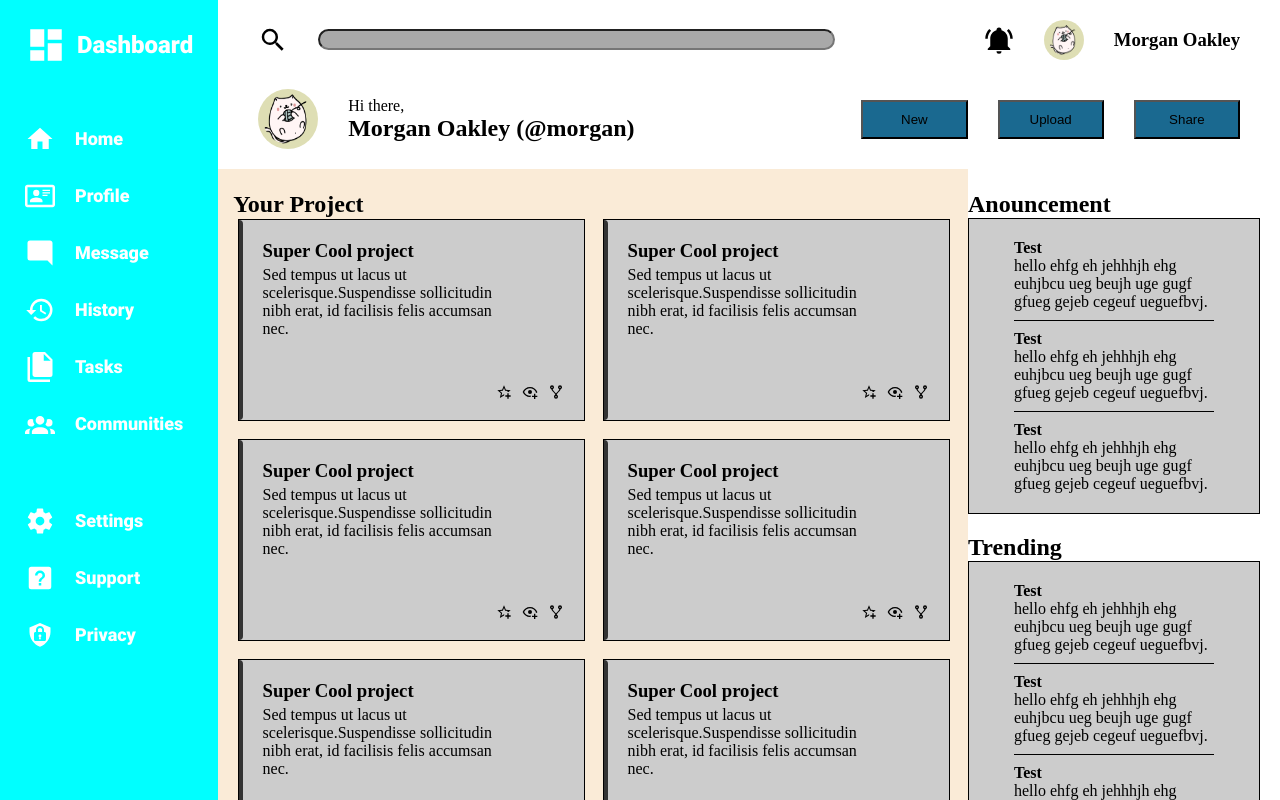
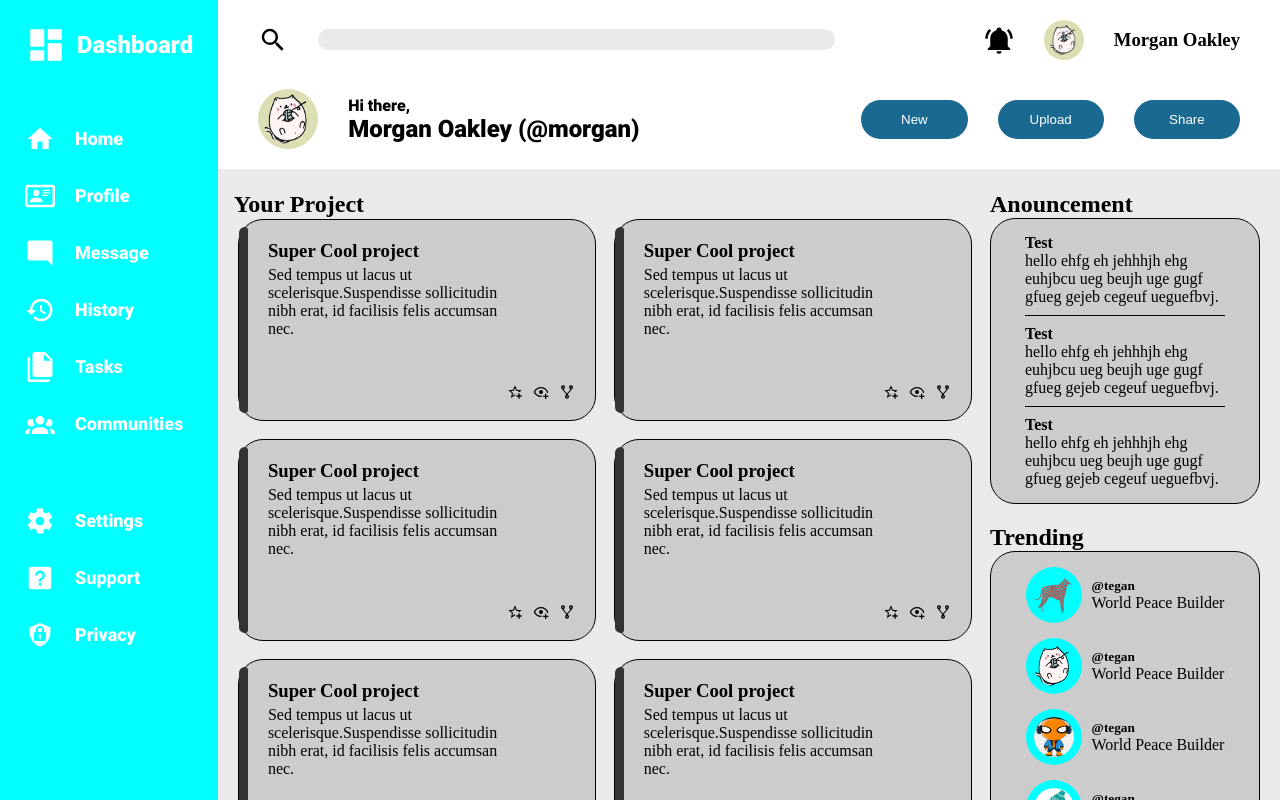
Before and after one commit to OMAR-DIB/odion_intermediate_design, a plain HTML site: page admin_dashboard/index.html in a window 1280 px wide. Drawn offline with Linux system fonts and the light colour scheme; files whose address does not match are found by name.

Commit message:
more ui && color needed

```diff
--- a/admin_dashboard/index.html
+++ b/admin_dashboard/index.html
@@ -41,11 +41,19 @@
             <p class="set-font-aside">Message</p>
           </div>
           <div class="icon">
-            <img src="icons/history.svg" class="aside-icon white" alt="history" />
+            <img
+              src="icons/history.svg"
+              class="aside-icon white"
+              alt="history"
+            />
             <p class="set-font-aside">History</p>
           </div>
           <div class="icon">
-            <img src="icons/file-multiple.svg" class="aside-icon white" alt="tasks" />
+            <img
+              src="icons/file-multiple.svg"
+              class="aside-icon white"
+              alt="tasks"
+            />
             <p class="set-font-aside">Tasks</p>
           </div>
           <div class="icon">
@@ -63,7 +71,11 @@
             <p class="set-font-aside">Settings</p>
           </div>
           <div class="icon">
-            <img src="icons/help-box.svg" class="aside-icon white" alt="support" />
+            <img
+              src="icons/help-box.svg"
+              class="aside-icon white"
+              alt="support"
+            />
             <p class="set-font-aside">Support</p>
           </div>
           <div class="icon">
@@ -288,38 +300,61 @@
               <div class="box large first">
                 <div class="anounces">
                   <h4>Test</h4>
-                  <p>hello ehfg eh jehhhjh ehg euhjbcu ueg beujh uge gugf gfueg gejeb cegeuf ueguefbvj.</p>
+                  <p>
+                    hello ehfg eh jehhhjh ehg euhjbcu ueg beujh uge gugf gfueg
+                    gejeb cegeuf ueguefbvj.
+                  </p>
                 </div>
                 <div class="line"></div>
                 <div class="anounces">
                   <h4>Test</h4>
-                  <p>hello ehfg eh jehhhjh ehg euhjbcu ueg beujh uge gugf gfueg gejeb cegeuf ueguefbvj.</p>
+                  <p>
+                    hello ehfg eh jehhhjh ehg euhjbcu ueg beujh uge gugf gfueg
+                    gejeb cegeuf ueguefbvj.
+                  </p>
                 </div>
                 <div class="line"></div>
                 <div class="anounces">
                   <h4>Test</h4>
-                  <p>hello ehfg eh jehhhjh ehg euhjbcu ueg beujh uge gugf gfueg gejeb cegeuf ueguefbvj.</p>
+                  <p>
+                    hello ehfg eh jehhhjh ehg euhjbcu ueg beujh uge gugf gfueg
+                    gejeb cegeuf ueguefbvj.
+                  </p>
                 </div>
               </div>
             </div>
             <h2 class="text-last">Trending</h2>
             <div class="last">
-              <div class="box large last"> <div class="anounces">
-                <h4>Test</h4>
-                <p>hello ehfg eh jehhhjh ehg euhjbcu ueg beujh uge gugf gfueg gejeb cegeuf ueguefbvj.</p>
+              <div class="box large last">
+                <div class="last-div">
+                  <img src="images/dog.png" class="last-img" alt="dog" />
+                  <div class="last-text">
+                    <h5  class="last-text-margin">@tegan</h5>
+                    <p class="last-text-margin">World Peace Builder</p>
+                  </div>
+                </div>
+                <div class="last-div">
+                  <img src="images/cat.png" class="last-img" alt="dog" />
+                  <div class="last-text">
+                    <h5  class="last-text-margin">@tegan</h5>
+                    <p class="last-text-margin">World Peace Builder</p>
+                  </div>
+                </div>
+                <div class="last-div">
+                  <img src="images/spider.png" class="last-img" alt="dog" />
+                  <div class="last-text">
+                    <h5  class="last-text-margin">@tegan</h5>
+                    <p class="last-text-margin">World Peace Builder</p>
+                  </div>
+                </div>
+                <div class="last-div">
+                  <img src="images/via_test.jpg" class="last-img" alt="dog" />
+                  <div class="last-text">
+                    <h5  class="last-text-margin">@tegan</h5>
+                    <p class="last-text-margin">World Peace Builder</p>
+                  </div>
+                </div>
               </div>
-              <div class="line"></div>
-              <div class="anounces">
-                <h4>Test</h4>
-                <p>hello ehfg eh jehhhjh ehg euhjbcu ueg beujh uge gugf gfueg gejeb cegeuf ueguefbvj.</p>
-              </div>
-              <div class="line"></div>
-              <div class="anounces">
-                <h4>Test</h4>
-                <p>hello ehfg eh jehhhjh ehg euhjbcu ueg beujh uge gugf gfueg gejeb cegeuf ueguefbvj.</p>
-              </div>
-            </div>
-
             </div>
           </div>
         </div>
--- a/admin_dashboard/style.css
+++ b/admin_dashboard/style.css
@@ -94,7 +94,8 @@ input {
   width: 80%;
   margin-right: 100px;
   border-radius: 30px;
-  background-color: darkgrey;
+  background-color:#eaeaeaf5;
+  border-color: transparent;
 }
 .page-img {
   background-color: rgba(144, 144, 4, 0.299);
@@ -119,6 +120,7 @@ input {
 }
 .title {
   margin: 0;
+  font-family: 'MyBoldFont',sans-serif,serif;
 }
 .bar-buttons {
   display: grid;
@@ -128,6 +130,9 @@ input {
 button {
   padding: 10px 30px;
   background-color: rgb(26, 105, 144);
+  border-radius: 30px;
+  border-color: transparent;
+  color: white;
   &:hover{
     cursor: pointer;
   }
@@ -136,6 +141,7 @@ button {
 .content{
   display: grid;
   grid-template-columns: 1fr auto;
+  background-color: #eaeaeaf5;
 }
 .grid-content {
   display: grid;
@@ -144,7 +150,6 @@ button {
   gap: 20px;
   /* column-gap: 20px; */
   padding: 20px; /* Padding around the content */
-  background-color: antiquewhite;
   padding-top: 50px;
   position: relative;
 }
@@ -157,14 +162,20 @@ button {
   height: 100%;
   width: 100%;
   margin:0;
+  border-radius: 25px;
 }
 
 .box-left {
   background-color: #333;
-  width: 8px;
-  height: auto;
-  border-top-right-radius: 7px;
-  border-bottom-right-radius: 7px;
+  width: 20px;
+  height: 93%;
+  margin-top: 7px;
+  margin-left: 0px;
+  border-top-right-radius: 12px;
+  border-bottom-right-radius: 12px;
+  border-bottom-left-radius: 20px;
+  border-top-left-radius: 20px;
+  /* border-radius: 11px; */
 }
 
 .box-right {
@@ -215,7 +226,7 @@ h4{
   width: 250px;
   /* min-width: 300px; */
   /* margin-bottom: 60px; */
-  padding: 20px;
+  padding: 15px 9px;
   display: flex;
   flex-direction: column;
   /* justify-content: center; */
@@ -270,3 +281,23 @@ h2{
   top: 3%;
   left: 2%;
 }
+
+.last-img{
+  height: 40px;
+  width: 40px;
+  padding: 8px;
+  border-radius: 40px;
+  background-color: aqua;
+}
+.last-div{
+  display: flex;
+  justify-content: center;
+  align-items: center;
+  gap: 10px;
+}
+.last-text-margin{
+  margin: 0;
+}
+.box.large.last{
+  gap: 15px;
+}
```
Also changed, not shown: admin_dashboard/images/dog.png (added), admin_dashboard/images/spider.png (added), admin_dashboard/images/via.jpg (added), admin_dashboard/images/via2.jpg (added), admin_dashboard/images/via_test.jpg (added).
